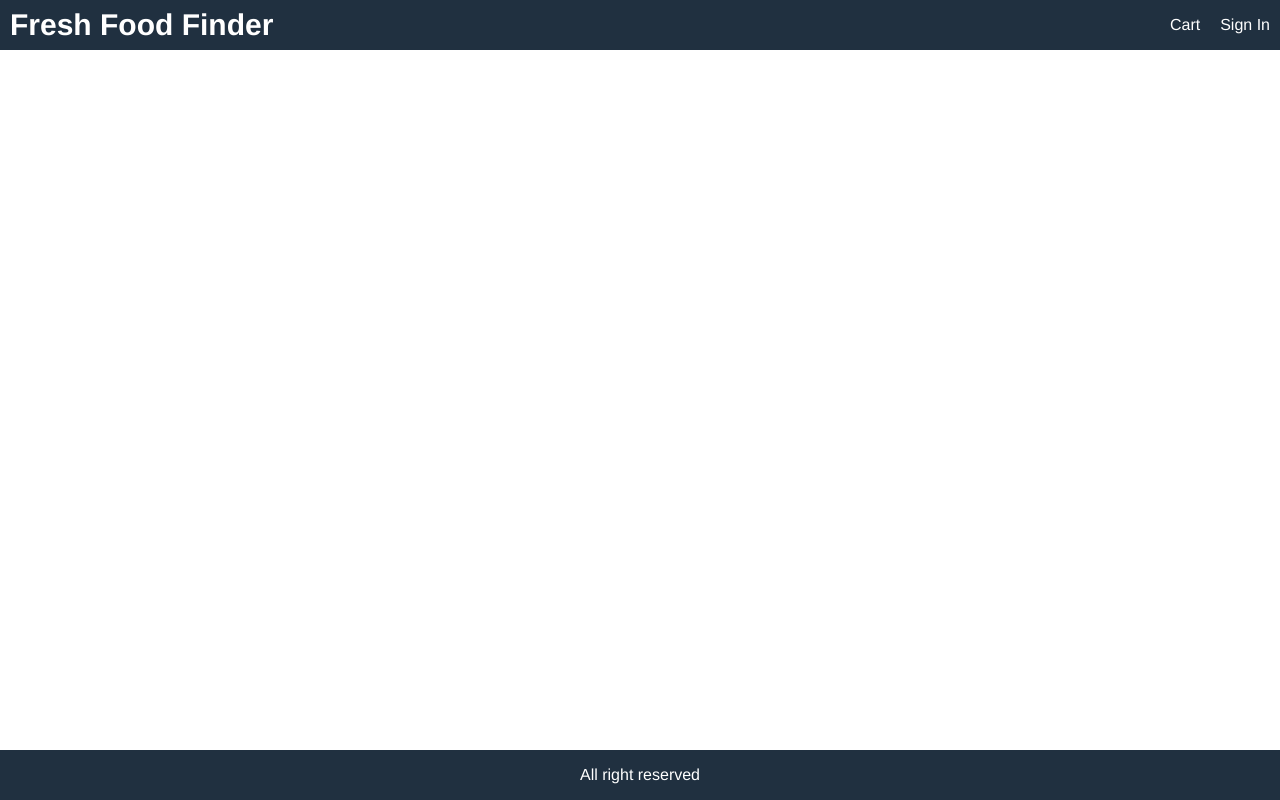
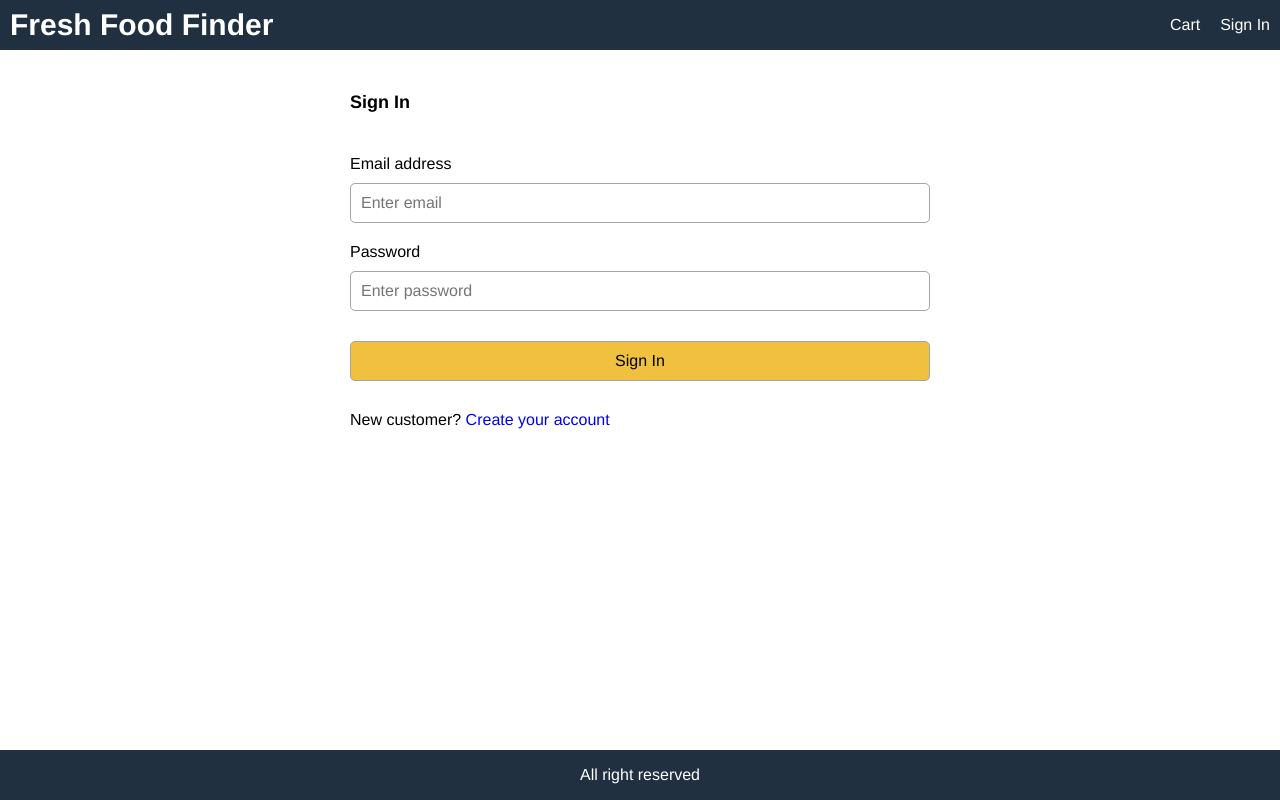
Before and after one commit to milletgilmore/fresh-food-finder, a React (Create React App) app in the folder frontend/: page /signin in a window 1280 px wide. Built offline with nearby package versions, Linux system fonts and the light colour scheme.

Commit message:
signin screen design

```diff
--- a/frontend/src/App.js
+++ b/frontend/src/App.js
@@ -4,6 +4,7 @@ import { Routes, Link, Route } from 'react-router-dom';
 import CartScreen from './screens/CartScreen';
 import HomeScreen from './screens/HomeScreen';
 import ProductScreen from './screens/ProductScreen';
+import SigninScreen from './screens/SigninScreen';
 
 function App() {
   const cart = useSelector((state) => state.cart);
@@ -32,6 +33,7 @@ function App() {
         <Routes>
           <Route path="/cart/:id?" element={<CartScreen/>}></Route>
           <Route path="/product/:id" element={<ProductScreen/>}></Route>
+          <Route path="/signin" element={<SigninScreen/>}></Route>
           <Route path="/" element={<HomeScreen/>} exact></Route>
         </Routes>
       </main>
--- a/frontend/src/index.css
+++ b/frontend/src/index.css
@@ -190,3 +190,17 @@ img.large {
   color: #a02020;
   background-color: #ffe0e0;
 }
+/* Form */
+.form {
+  max-width: 60rem;
+  margin: 0 auto;
+}
+.form > div {
+  display: flex;
+  flex-direction: column;
+  margin: 1rem;
+}
+.form label {
+  margin: 1rem 0;
+  display: block;
+}
--- /dev/null
+++ b/frontend/src/screens/SigninScreen.js
@@ -0,0 +1,52 @@
+import React, { useState } from 'react';
+import { Link } from 'react-router-dom';
+
+export default function SigninScreen() {
+  const [email, setEmail] = useState('');
+  const [password, setPassword] = useState('');
+  const submitHandler = (e) => {
+    e.preventDefault();
+    // TODO: sign in action
+  };
+  return (
+    <div>
+      <form className="form" onSubmit={submitHandler}>
+        <div>
+          <h1>Sign In</h1>
+        </div>
+        <div>
+          <label htmlFor="email">Email address</label>
+          <input
+            type="email"
+            id="email"
+            placeholder="Enter email"
+            required
+            onChange={(e) => setEmail(e.target.value)}
+          ></input>
+        </div>
+        <div>
+          <label htmlFor="password">Password</label>
+          <input
+            type="password"
+            id="password"
+            placeholder="Enter password"
+            required
+            onChange={(e) => setPassword(e.target.value)}
+          ></input>
+        </div>
+        <div>
+          <label />
+          <button className="primary" type="submit">
+            Sign In
+          </button>
+        </div>
+        <div>
+          <label />
+          <div>
+            New customer? <Link to="/register">Create your account</Link>
+          </div>
+        </div>
+      </form>
+    </div>
+  );
+}
```
